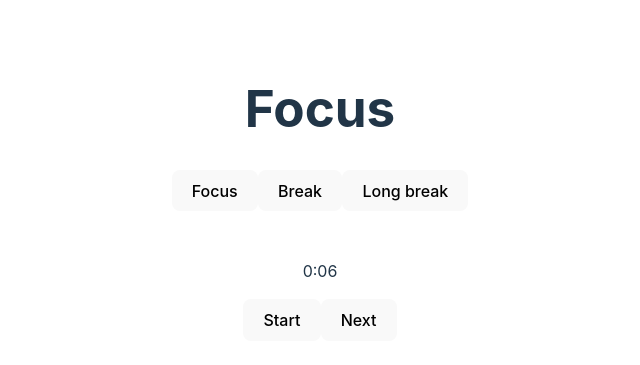
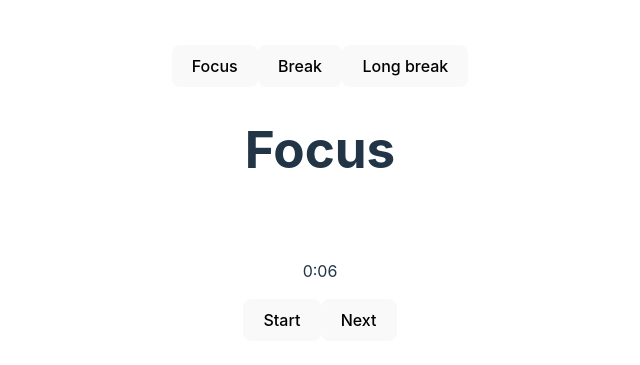
Before and after one commit to celina-ngth/vue3-pomodorotimer, a Vue app: page / in a window 1280 px wide. Shown: the part 191-556 px from the top of the page, without its empty margins (320-960 px from the left). Built offline with nearby package versions, Linux system fonts and the light colour scheme.

Commit message:
feat: move const to model.ts

```diff
--- a/src/components/PomodoroTimer.vue
+++ b/src/components/PomodoroTimer.vue
@@ -1,17 +1,6 @@
 <script setup lang="ts">
 	import { computed, reactive, ref, watch } from 'vue'
-
-	const TIMERS_LABEL: Record<string, string> = {
-		focus: 'Focus',
-		break: 'Break',
-		longBreak: 'Long break',
-	}
-
-	const TIMERS: Record<string, number> = {
-		focus: 0.1 * 60,
-		break: 0.05 * 60,
-		longBreak: 0.07 * 60,
-	}
+	import { TIMERS, TIMERS_LABEL } from './model'
 
 	const isRunning = ref<boolean>(false)
 	const currentTimer = ref<string>('focus')
@@ -64,17 +53,16 @@
 </script>
 
 <template>
+	<button
+		v-for="(label, timerType) in TIMERS_LABEL"
+		:key="timerType"
+		type="button"
+		@click="currentTimer = timerType"
+	>
+		{{ label }}
+	</button>
+
 	<h1>{{ TIMERS_LABEL[currentTimer] }}</h1>
-
-	<button type="button" @click="currentTimer = 'focus'">
-		{{ TIMERS_LABEL['focus'] }}
-	</button>
-	<button type="button" @click="currentTimer = 'break'">
-		{{ TIMERS_LABEL['break'] }}
-	</button>
-	<button type="button" @click="currentTimer = 'longBreak'">
-		{{ TIMERS_LABEL['longBreak'] }}
-	</button>
 
 	<div class="card">
 		<p>{{ formattedTime }}</p>
--- /dev/null
+++ b/src/components/model.ts
@@ -0,0 +1,11 @@
+export const TIMERS_LABEL: Record<string, string> = {
+  focus: 'Focus',
+  break: 'Break',
+  longBreak: 'Long break',
+}
+
+export const TIMERS: Record<string, number> = {
+  focus: 0.1 * 60,
+  break: 0.05 * 60,
+  longBreak: 0.07 * 60,
+}
```
